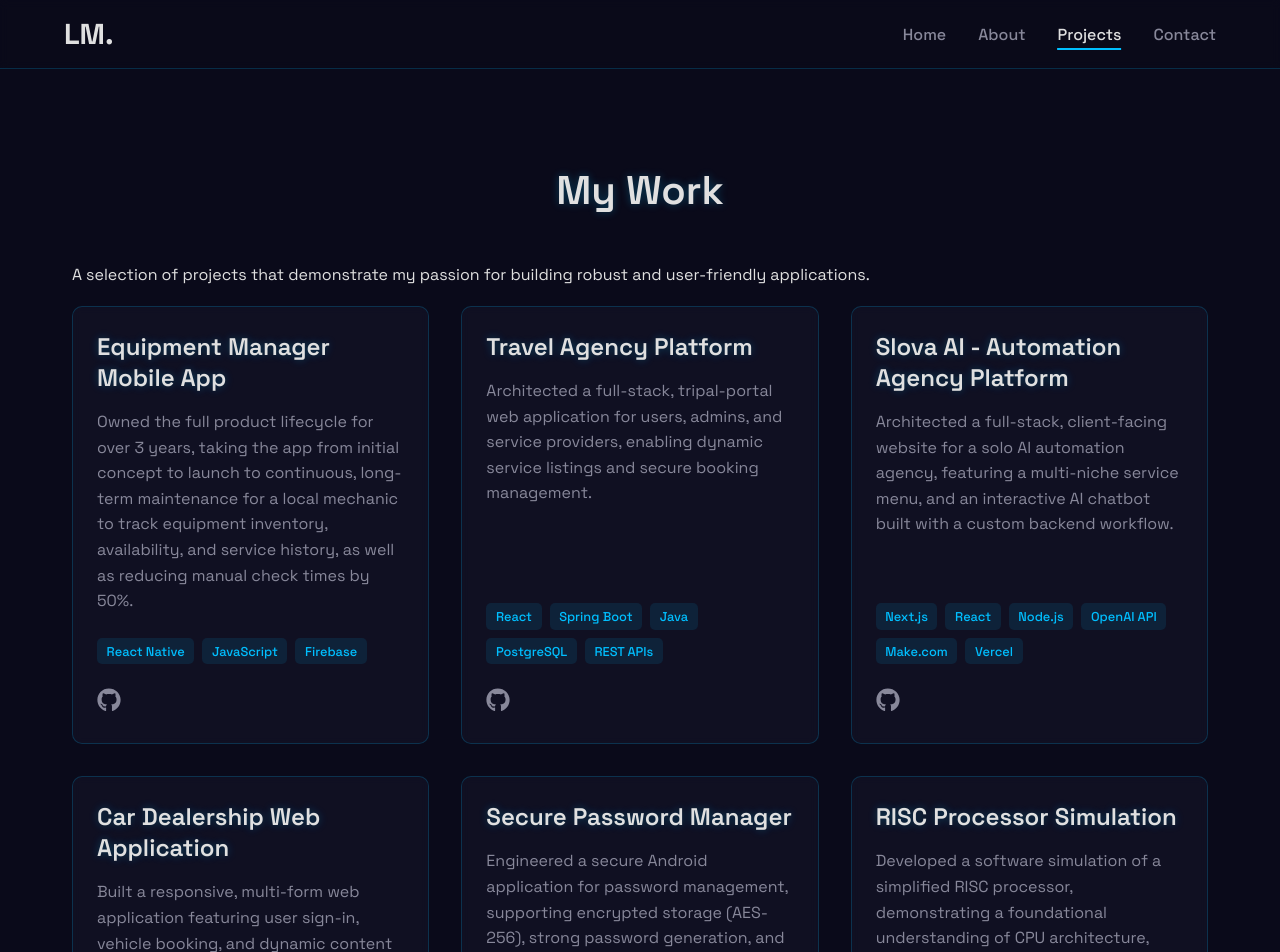
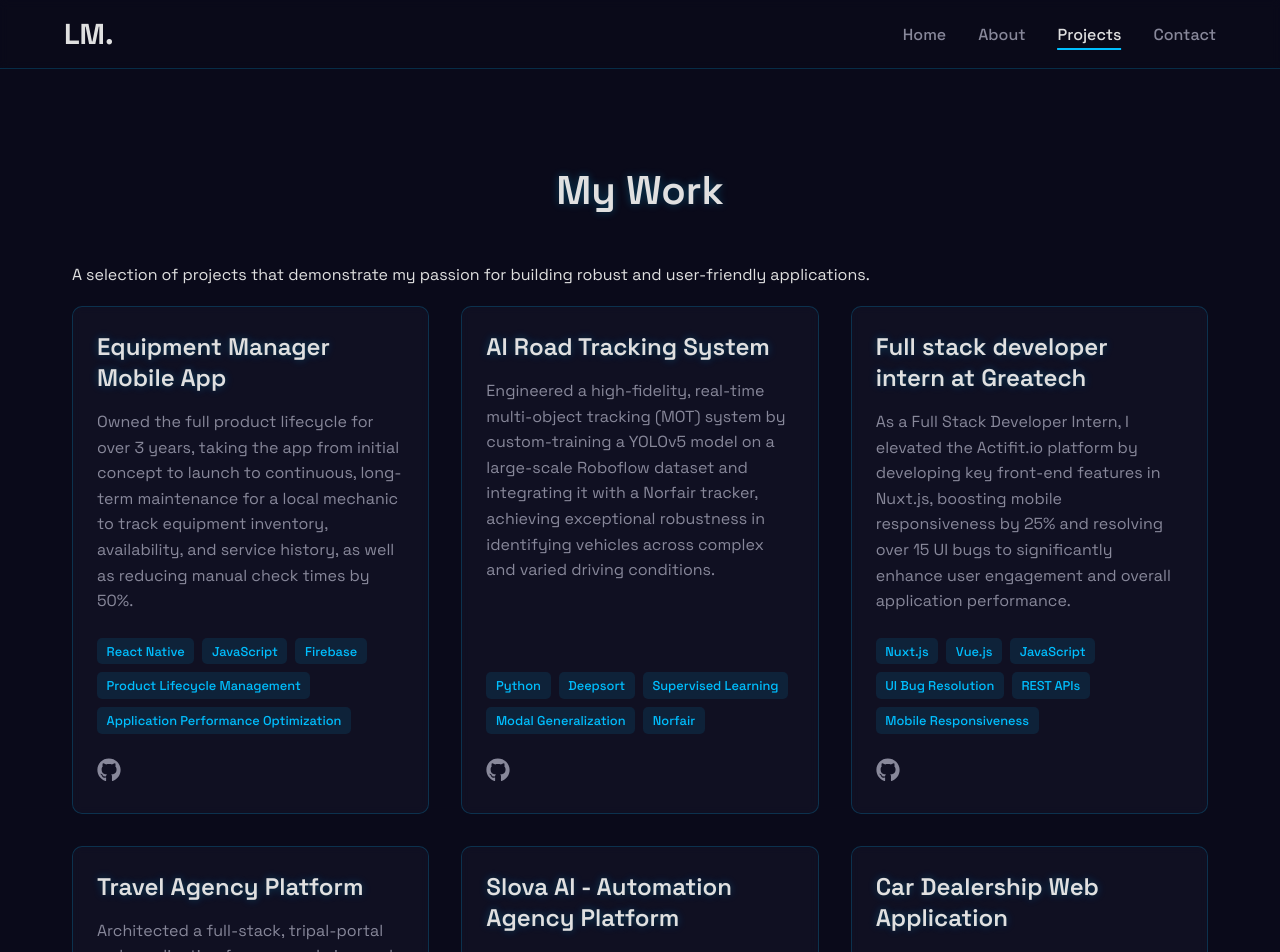
Before and after one commit to leo-marida/Portfolio, a React (Vite) app in the folder my-portfolio/: page /projects in a window 1280 px wide. Shown: the top 952 px of the page. Built offline with nearby package versions, Linux system fonts and the light colour scheme; no server answers.

Commit message:
now portfolio is up to date with resume

```diff
--- a/my-portfolio/src/pages/Home.jsx
+++ b/my-portfolio/src/pages/Home.jsx
@@ -35,9 +35,10 @@
           as the parent `homeContainer` is handling the stagger effect. */}
       <div className={styles.content}>
         <motion.h1 variants={itemVariants}>Leonard Rabih Marida</motion.h1>
-        <motion.h2 variants={itemVariants}>Full-Stack Developer & Creative Problem-Solver</motion.h2>
+        <motion.h2 variants={itemVariants}>Junior Software Developer</motion.h2>
         <motion.p variants={itemVariants}>
-          I build dynamic, full stack mobile and web applications with a focus on clean code and professional design and quality.
+          3+ years of experience building high-quality, performant web applications with a focus on
+exceptional customer experience. I specialize in the modern web stack, and have a proven track record of owning features from inception to launch in fast-paced, innovative environments.
         </motion.p>
         <motion.div variants={itemVariants}>
           <Link to="/projects" className={styles.ctaButton}>
--- a/my-portfolio/src/pages/Projects.jsx
+++ b/my-portfolio/src/pages/Projects.jsx
@@ -9,15 +9,31 @@
     title: "Equipment Manager Mobile App",
     description:
       "Owned the full product lifecycle for over 3 years, taking the app from initial concept to launch to continuous, long-term maintenance for a local mechanic to track equipment inventory, availability, and service history, as well as reducing manual check times by 50%.",
-    technologies: ["React Native", "JavaScript", "Firebase"],
+    technologies: ["React Native", "JavaScript", "Firebase", "Product Lifecycle Management", "Application Performance Optimization"],
     liveLink: "#",
     githubLink: "https://github.com/leo-marida/Mechanic-App",
+  },
+  {
+    title: "AI Road Tracking System",
+    description:
+      "Engineered a high-fidelity, real-time multi-object tracking (MOT) system by custom-training a YOLOv5 model on a large-scale Roboflow dataset and integrating it with a Norfair tracker, achieving exceptional robustness in identifying vehicles across complex and varied driving conditions.",
+    technologies: ["Python", "Deepsort", "Supervised Learning", "Modal Generalization", "Norfair"],
+    liveLink: "#",
+    githubLink: "https://github.com/leo-marida/AI-Road-Tracking-System",
+  },
+  {
+    title: "Full stack developer intern at Greatech",
+    description:
+      "As a Full Stack Developer Intern, I elevated the Actifit.io platform by developing key front-end features in Nuxt.js, boosting mobile responsiveness by 25% and resolving over 15 UI bugs to significantly enhance user engagement and overall application performance.",
+    technologies: ["Nuxt.js", "Vue.js", "JavaScript", "UI Bug Resolution", "REST APIs", "Mobile Responsiveness"],
+    liveLink: "actifit.io",
+    githubLink: "https://github.com/leo-marida/AI-Road-Tracking-System",
   },
   {
     title: "Travel Agency Platform",
     description:
       "Architected a full-stack, tripal-portal web application for users, admins, and service providers, enabling dynamic service listings and secure booking management.",
-    technologies: ["React", "Spring Boot", "Java", "PostgreSQL", "REST APIs"],
+    technologies: ["React.js", "Spring Boot", "Java", "PostgreSQL", "REST APIs", "Secure User Authentication"],
     liveLink: "#", // Replace with your live demo link
     githubLink: "https://github.com/leo-marida/Grand-Voyage", // Replace with your GitHub repo link
   },
@@ -51,15 +67,7 @@
     technologies: ["Java", "XML", "MySQL", "Android SDK"],
     liveLink: "#",
     githubLink: "https://github.com/leo-marida/SafePass",
-  },
-  {
-    title: "RISC Processor Simulation",
-    description:
-      "Developed a software simulation of a simplified RISC processor, demonstrating a foundational understanding of CPU architecture, instruction cycles, and memory handling.",
-    technologies: ["C", "Assembly", "Computer Architecture"],
-    liveLink: "#",
-    githubLink: "#",
-  },
+  }
 ];
 
 const Projects = ({ variants, transition }) => {
```
